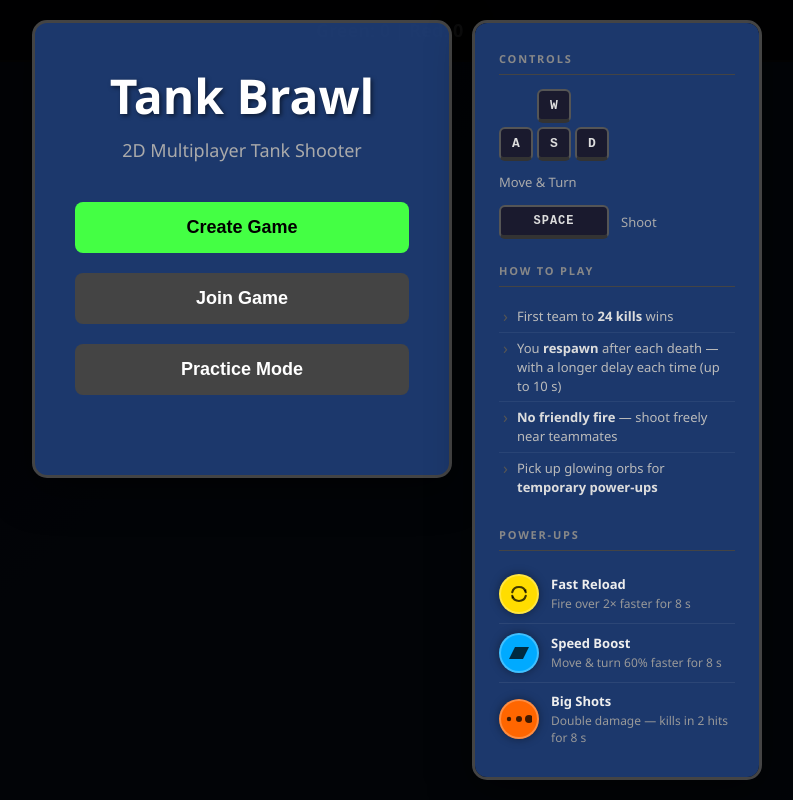
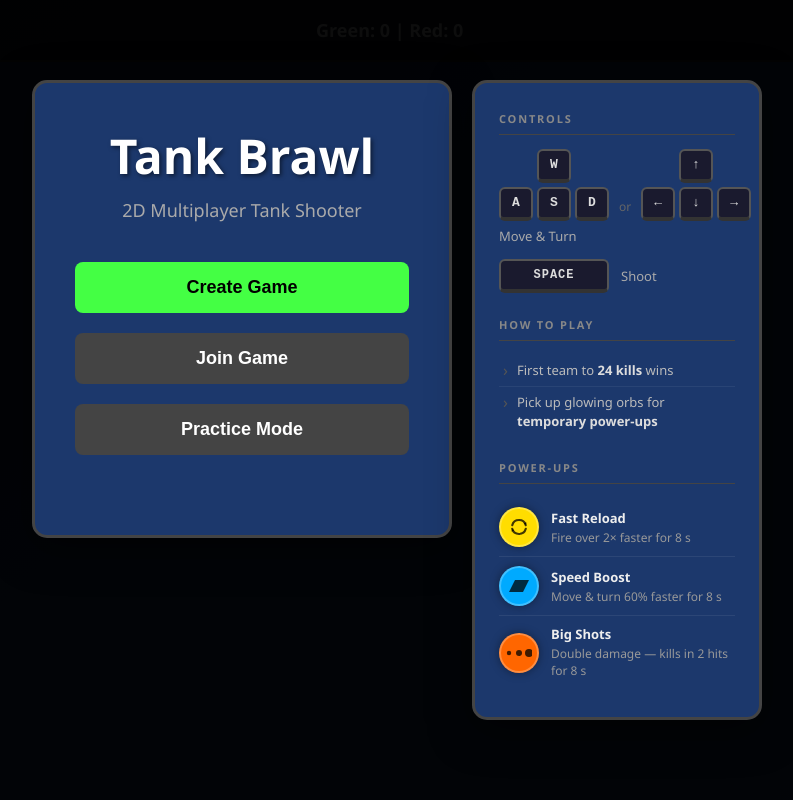
Before and after one commit to gumberman/Tank_Shooter_Multiplayer, a plain HTML site: page docs/index.html in a window 1280 px wide. Shown: the whole page, without its empty margins (243-1036 px from the left). Drawn offline with nearby package versions, Linux system fonts and the light colour scheme.

Commit message:
Remove respawn/friendly-fire tips, add arrow key cluster to controls
Co-Authored-By: Claude Sonnet 4.6 <noreply@anthropic.com>

```diff
--- a/docs/index.html
+++ b/docs/index.html
@@ -81,6 +81,7 @@
 
                     <div class="info-section">
                         <h3 class="info-heading">Controls</h3>
+                        <div class="key-clusters">
                             <div class="wasd-cluster">
                                 <div class="wasd-top-row">
                                     <span class="kbd">W</span>
@@ -89,6 +90,18 @@
                                     <span class="kbd">A</span>
                                     <span class="kbd">S</span>
                                     <span class="kbd">D</span>
+                                </div>
+                            </div>
+                            <div class="keys-or">or</div>
+                            <div class="wasd-cluster">
+                                <div class="wasd-top-row">
+                                    <span class="kbd">↑</span>
+                                </div>
+                                <div class="wasd-bot-row">
+                                    <span class="kbd">←</span>
+                                    <span class="kbd">↓</span>
+                                    <span class="kbd">→</span>
+                                </div>
                             </div>
                         </div>
                         <p class="ctrl-label">Move &amp; Turn</p>
@@ -102,8 +115,6 @@
                         <h3 class="info-heading">How to Play</h3>
                         <ul class="tips-list">
                             <li>First team to <strong>24 kills</strong> wins</li>
-                            <li>You <strong>respawn</strong> after each death — with a longer delay each time (up to 10 s)</li>
-                            <li><strong>No friendly fire</strong> — shoot freely near teammates</li>
                             <li>Pick up glowing orbs for <strong>temporary power-ups</strong></li>
                         </ul>
                     </div>
--- a/docs/styles.css
+++ b/docs/styles.css
@@ -330,12 +330,26 @@ body {
     margin-bottom: 14px;
 }
 
+/* ── Key clusters (WASD + arrows side by side) ── */
+.key-clusters {
+    display: flex;
+    align-items: flex-end;
+    gap: 10px;
+    margin-bottom: 6px;
+}
+
+.keys-or {
+    font-size: 12px;
+    color: #666;
+    padding-bottom: 6px;
+    flex-shrink: 0;
+}
+
 /* ── WASD key cluster ── */
 .wasd-cluster {
     display: inline-flex;
     flex-direction: column;
     gap: 4px;
-    margin-bottom: 6px;
 }
 .wasd-top-row, .wasd-bot-row {
     display: flex;
```
Lines whose indentation alone changed are shown as unchanged.
